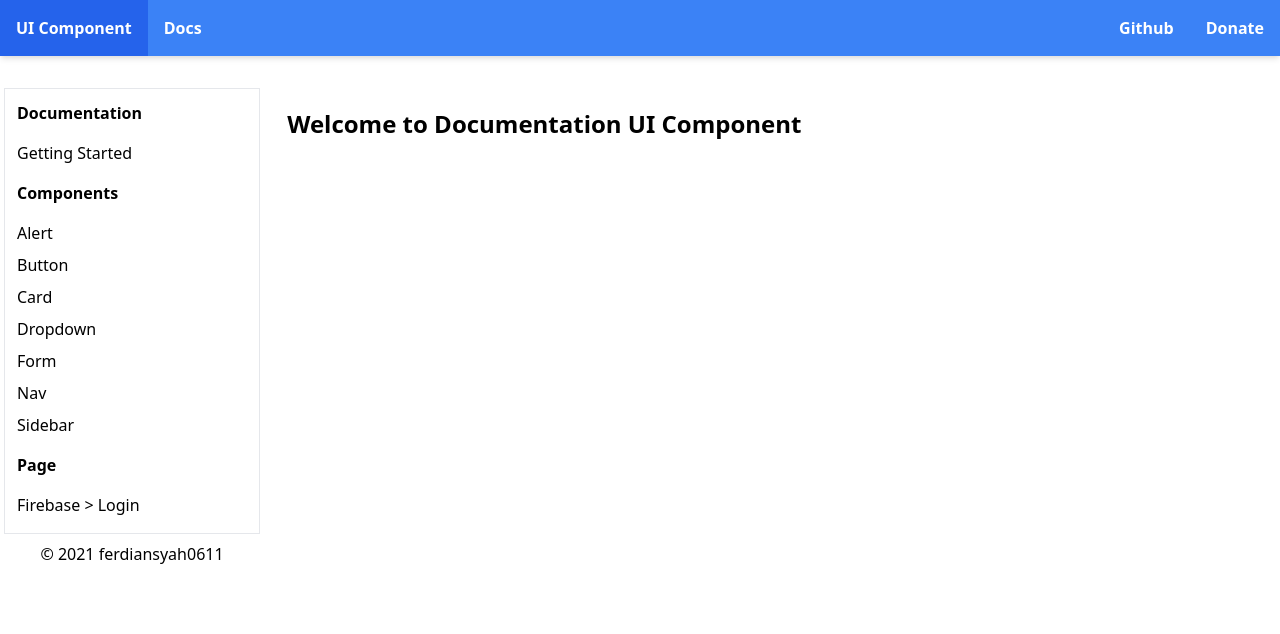
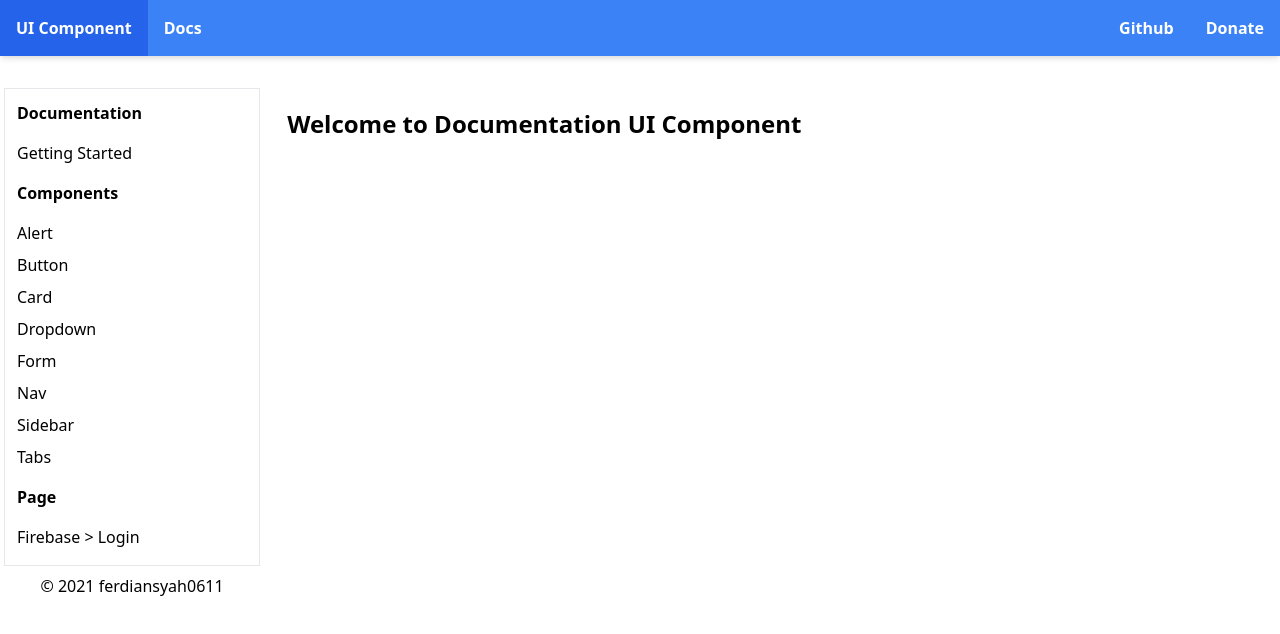
Before and after one commit to ferdiansyah0611/ui-component, a Vue app: page / in a window 1280 px wide. Shown: the top 634 px of the page. Built offline with nearby package versions, Linux system fonts and the light colour scheme.

Commit message:
update router & initalize new component

```diff
--- a/src/App.vue
+++ b/src/App.vue
@@ -48,6 +48,7 @@
 					<router-link to="/component/form" class="p-3 py-1 hover:underline w-full">Form</router-link>
 					<router-link to="/component/nav" class="p-3 py-1 hover:underline w-full">Nav</router-link>
 					<router-link to="/component/sidebar" class="p-3 py-1 hover:underline w-full">Sidebar</router-link>
+					<router-link to="/component/tabs" class="p-3 py-1 hover:underline w-full">Tabs</router-link>
 					<h5 class="font-bold p-3">Page</h5>
 					<router-link to="/page/firebase-login" class="p-3 py-1 hover:underline w-full">Firebase > Login</router-link>
 				</div>
--- a/src/main.js
+++ b/src/main.js
@@ -13,6 +13,8 @@ import File from '@/components/form/File'
 import Alert from '@/components/Alert'
 import Cards from '@/components/Card'
 import Sidebar from '@/components/Sidebar'
+import ButtonIcon from '@/components/ButtonIcon'
+import Tabs from '@/components/Tabs'
 
 const app = createApp(App)
 app.component('Navbar', Navbar)
@@ -25,5 +27,7 @@ app.component('File', File)
 app.component('Alert', Alert)
 app.component('Cards', Cards)
 app.component('Sidebar', Sidebar)
+app.component('ButtonIcon', ButtonIcon)
+app.component('Tabs', Tabs)
 app.use(router)
 app.mount('#app')
--- a/src/router/index.js
+++ b/src/router/index.js
@@ -9,6 +9,7 @@ import DropdownDoc from '../views/component/DropdownDoc.vue'
 import FormDoc from '../views/component/FormDoc.vue'
 import NavDoc from '../views/component/NavDoc.vue'
 import SidebarDoc from '../views/component/SidebarDoc.vue'
+import TabsDoc from '../views/component/TabsDoc.vue'
 import FirebaseLoginDoc from '../views/page/FirebaseLoginDoc.vue'
 
 const routes = [
@@ -58,6 +59,11 @@ const routes = [
     component: SidebarDoc
   },
   {
+    path: '/component/tabs',
+    name: 'TabsDoc',
+    component: TabsDoc
+  },
+  {
     path: '/page/firebase-login',
     name: 'FirebaseLoginDoc',
     component: FirebaseLoginDoc
```
